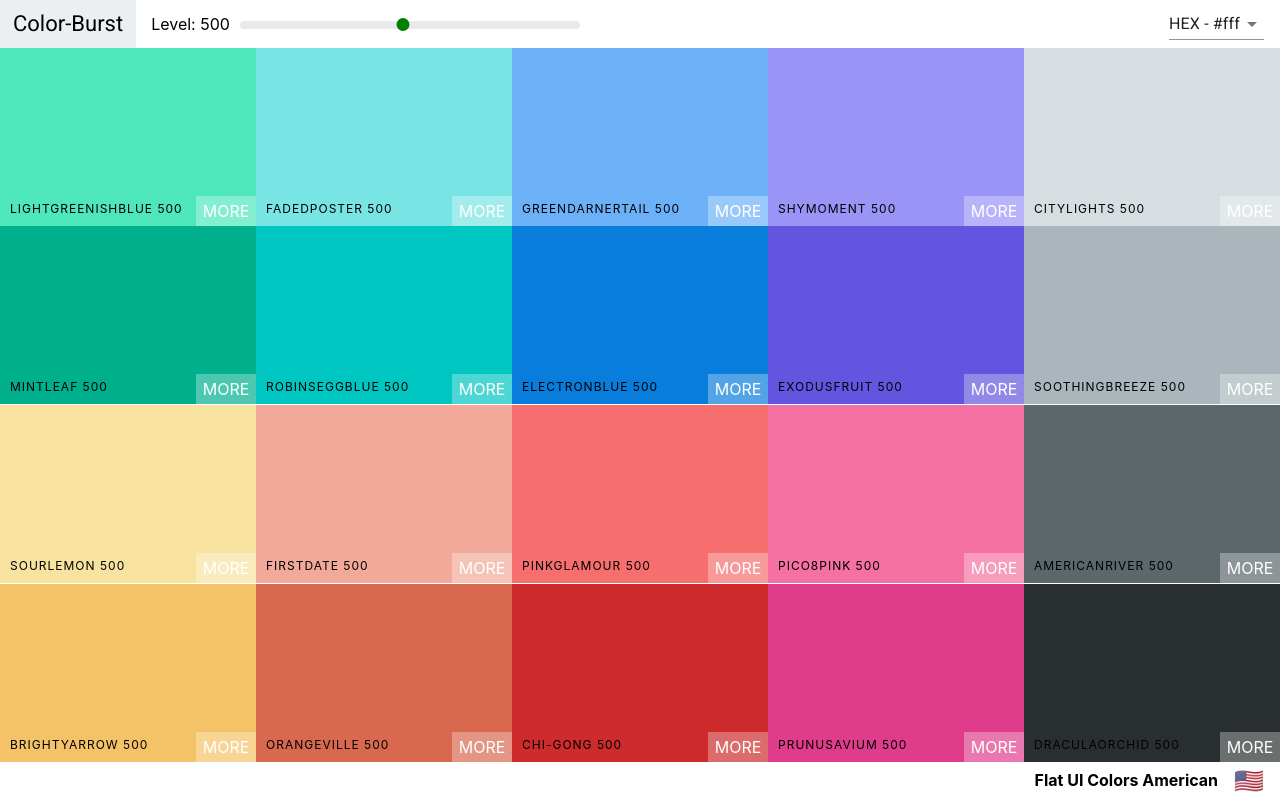
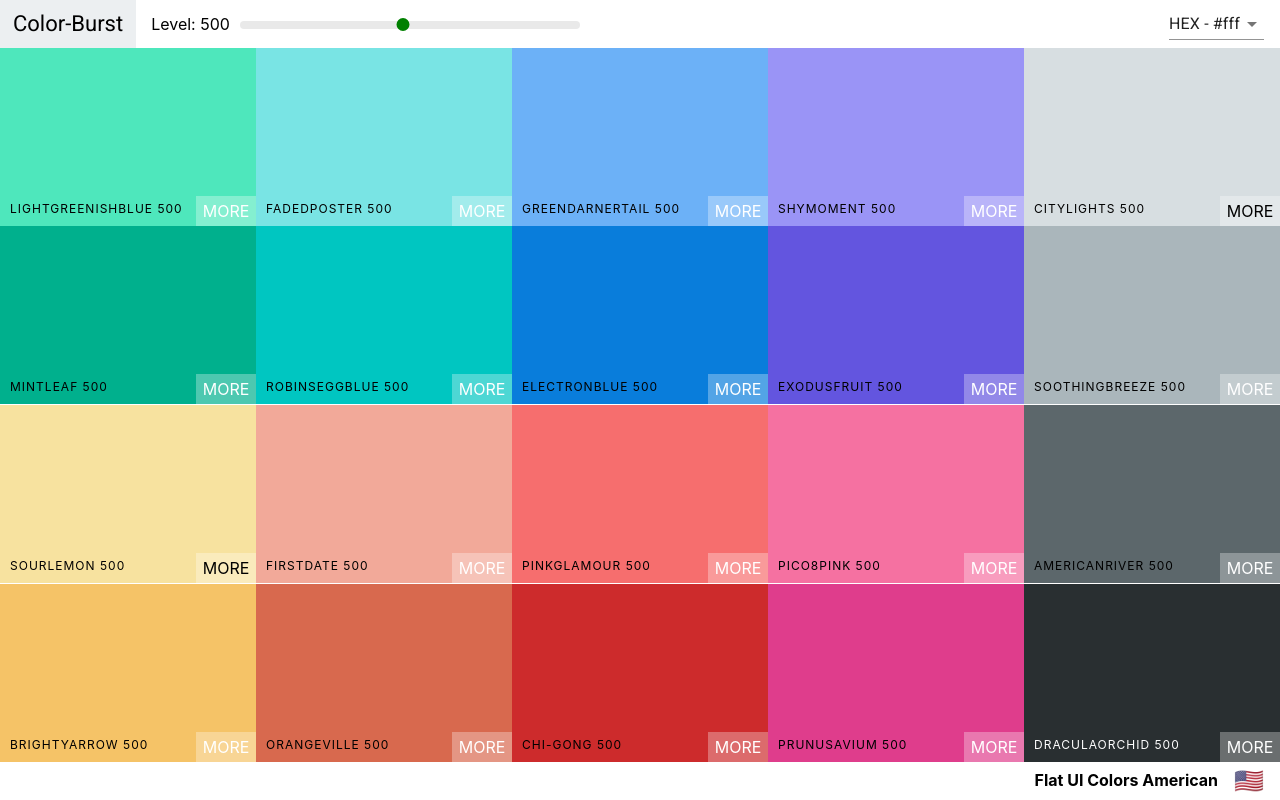
Before and after one commit to dvlprdave/Color-Burst, a React (Create React App) app: page /palette/flat-ui-colors-american in a window 1280 px wide. Built offline with nearby package versions, Linux system fonts and the light colour scheme.

Commit message:
Dynamic text color based on luminance with chroma

```diff
--- a/package.json
+++ b/package.json
@@ -6,6 +6,7 @@
     "@babel/runtime": "^7.5.5",
     "@material-ui/core": "^4.3.1",
     "@material-ui/icons": "^4.2.1",
+    "chroma-js": "^2.0.4",
     "react": "^16.8.6",
     "react-copy-to-clipboard": "^5.0.1",
     "react-dom": "^16.8.6",
--- a/src/components/ColorBox/ColorBox.css
+++ b/src/components/ColorBox/ColorBox.css
@@ -56,6 +56,14 @@
   color: black;
   letter-spacing: 1px;
   text-transform: uppercase;
+}
+
+.light-text {
+  color: white;
+}
+
+.ColorBox .dark-text {
+  color: black;
 }
 
 .see-more {
--- a/src/components/ColorBox/ColorBox.js
+++ b/src/components/ColorBox/ColorBox.js
@@ -1,6 +1,7 @@
 import React, { Component } from 'react';
 import { CopyToClipboard } from 'react-copy-to-clipboard'
 import { Link } from 'react-router-dom';
+import chroma from 'chroma-js'
 import './ColorBox.css'
 
 class ColorBox extends Component {
@@ -17,23 +18,26 @@
   render() {
     const { background, name, moreUrl, showLink } = this.props
     const { copied } = this.state
+    // Dynamic text color based on lumincance
+    const isDarkColor = chroma(background).luminance() <= 0.08
+    const isLightColor = chroma(background).luminance() >= 0.7
     return (
       <CopyToClipboard text={background} onCopy={this.changeCopyState}>
         <div className='ColorBox' style={{ background }}>
           <div className={`copy-overlay ${copied && 'show'}`} style={{ background }} />
           <div className={`copy-msg ${copied && 'show'}`}>
             <h1>Copied!</h1>
-            <p>{background}</p>
+            <p className={isLightColor && 'dark-text'}>{background}</p>
           </div>
           <div className='copy-container'>
             <div className='box-content'>
-              <span>{name}</span>
+              <span className={isDarkColor && 'light-text'}>{name}</span>
             </div>
-            <button className='copy-button'>Copy</button>
+            <button className={`copy-button ${isLightColor && "dark-text"}`}>Copy</button>
           </div>
           {showLink && (
             <Link to={moreUrl} onClick={e => e.stopPropagation()}>
-              <span className='see-more'>MORE</span>
+              <span className={`see-more ${isLightColor && "dark-text"}`}>MORE</span>
             </Link>
           )}
         </div>
--- a/src/components/Palette/Palette.js
+++ b/src/components/Palette/Palette.js
@@ -1,8 +1,8 @@
 import React, { Component } from 'react'
 import ColorBox from '../ColorBox/ColorBox'
 import Navbar from '../Navbar/Navbar'
+import PaletteFooter from '../PaletteFooter';
 import './Palette.css'
-import PaletteFooter from '../PaletteFooter';
 
 class Palette extends Component {
   state = {
```
Also changed, not shown: 1 other file (tests, documents, lock files or other folders).
